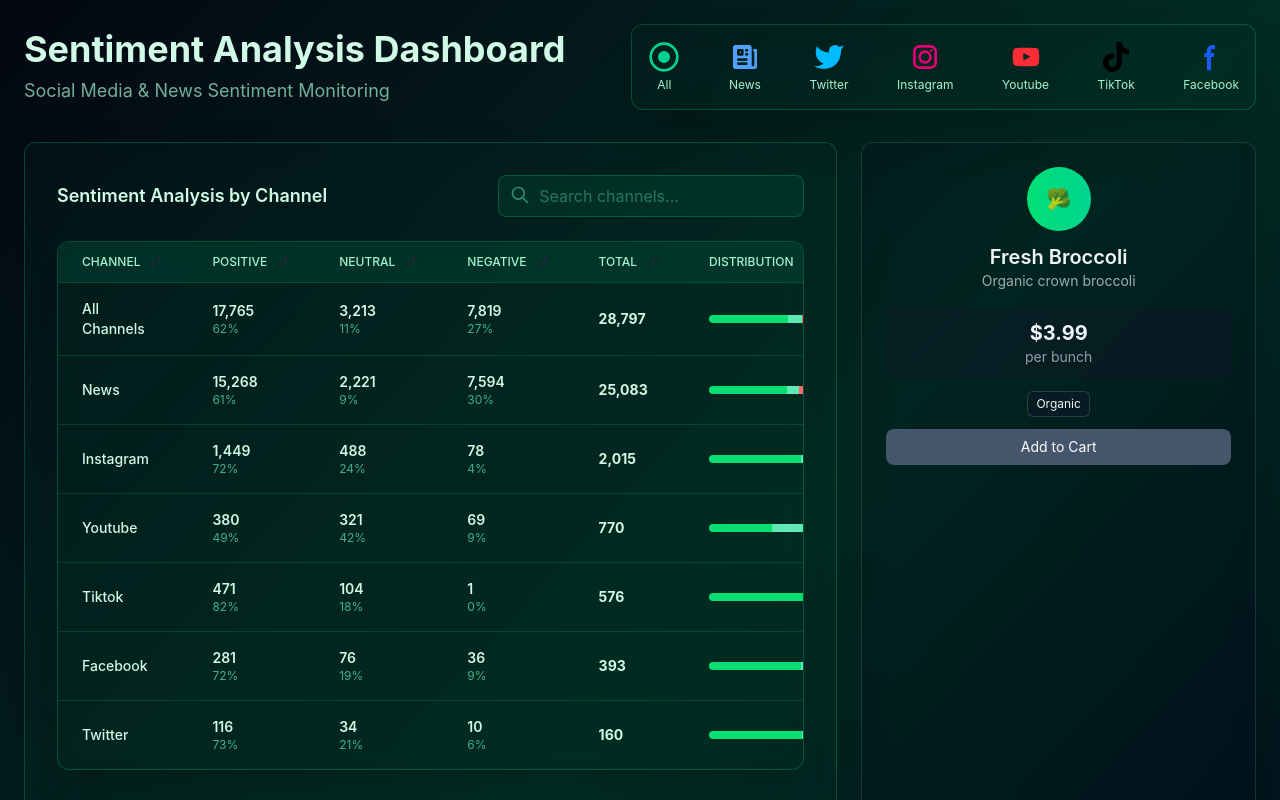
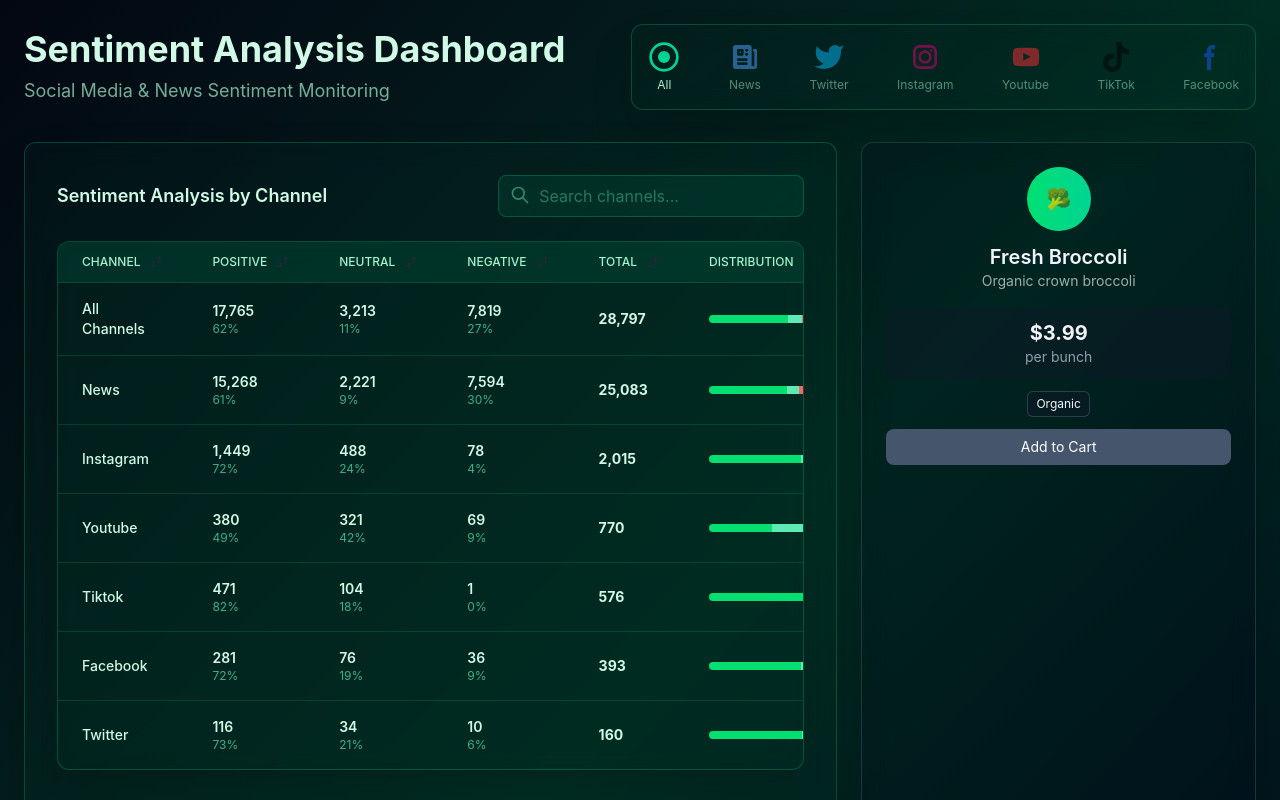
Before and after one commit to ARKANnnur/kaze-tes, a Vue app: page / in a window 1280 px wide. Shown: the top 800 px of the page. Built offline with nearby package versions, Linux system fonts and the light colour scheme.

Commit message:
chore migrate from vuechart to apexcharts

```diff
--- a/package.json
+++ b/package.json
@@ -21,12 +21,12 @@
   },
   "dependencies": {
     "@tailwindcss/vite": "^4.1.12",
-    "chart.js": "^4.5.0",
+    "apexcharts": "^5.3.4",
     "pinia": "^3.0.3",
     "tailwindcss": "^4.1.12",
     "vue": "^3.5.18",
-    "vue-chartjs": "^5.3.2",
-    "vue-router": "^4.5.1"
+    "vue-router": "^4.5.1",
+    "vue3-apexcharts": "^1.8.0"
   },
   "devDependencies": {
     "@tsconfig/node22": "^22.0.2",
--- /dev/null
+++ b/src/components/icons/IconChannel.vue
@@ -0,0 +1,113 @@
+<script setup lang="ts">
+import { computed } from 'vue'
+
+interface Props {
+  name: string
+}
+
+const props = defineProps<Props>()
+</script>
+
+<template>
+  <!-- ALL -->
+  <svg
+    v-if="name === 'all'"
+    xmlns="http://www.w3.org/2000/svg"
+    class="w-8 h-8 text-emerald-400"
+    fill="none"
+    viewBox="0 0 24 24"
+    stroke="currentColor"
+  >
+    <circle cx="12" cy="12" r="10" stroke-width="2" />
+    <circle cx="12" cy="12" r="4" fill="currentColor" />
+  </svg>
+
+  <!-- NEWS -->
+  <svg
+    v-else-if="name === 'news'"
+    class="w-8 h-8 text-blue-400"
+    xmlns="http://www.w3.org/2000/svg"
+    fill="currentColor"
+    viewBox="0 0 24 24"
+  >
+    <path
+      fill-rule="evenodd"
+      d="M5 3a2 2 0 0 0-2 2v14a2 2 0 0 0 2 2h11.5c.07 0 .14-.007.207-.021.095.014.193.021.293.021h2a2 2 0 0 0 2-2V7a1 1 0 0 0-1-1h-1a1 1 0 1 0 0 2v11h-2V5a2 2 0 0 0-2-2H5Zm7 4a1 1 0 0 1 1-1h.5a1 1 0 1 1 0 2H13a1 1 0 0 1-1-1Zm0 3a1 1 0 0 1 1-1h.5a1 1 0 1 1 0 2H13a1 1 0 0 1-1-1Zm-6 4a1 1 0 0 1 1-1h6a1 1 0 1 1 0 2H7a1 1 0 0 1-1-1Zm0 3a1 1 0 0 1 1-1h6a1 1 0 0 1 0 2H7a1 1 0 0 1-1-1ZM7 6a1 1 0 0 0-1 1v3a1 1 0 0 0 1 1h3a1 1 0 0 0 1-1V7a1 1 0 0 0-1-1H7Zm1 3V8h1v1H8Z"
+      clip-rule="evenodd"
+    />
+  </svg>
+
+  <!-- TWITTER -->
+  <svg
+    v-else-if="name === 'twitter'"
+    xmlns="http://www.w3.org/2000/svg"
+    class="w-8 h-8 text-sky-400"
+    viewBox="0 0 24 24"
+    fill="currentColor"
+  >
+    <path
+      d="M23 3a10.9 10.9 0 0 1-3.14 1.53 4.48 4.48 0 0 0-7.86 3v1A10.66
+                10.66 0 0 1 3 4s-4 9 5 13a11.64 11.64 0
+                0 1-7 2c9 5 20 0 20-11.5a4.5 4.5 0
+                0 0-.08-.83A7.72 7.72 0 0 0 23 3z"
+    />
+  </svg>
+
+  <!-- Instagram -->
+  <svg
+    v-else-if="name === 'instagram'"
+    class="w-8 h-8 text-pink-600"
+    xmlns="http://www.w3.org/2000/svg"
+    fill="none"
+    viewBox="0 0 24 24"
+  >
+    <path
+      fill="currentColor"
+      fill-rule="evenodd"
+      d="M3 8a5 5 0 0 1 5-5h8a5 5 0 0 1 5 5v8a5 5 0 0 1-5 5H8a5 5 0 0 1-5-5V8Zm5-3a3 3 0 0 0-3 3v8a3 3 0 0 0 3 3h8a3 3 0 0 0 3-3V8a3 3 0 0 0-3-3H8Zm7.597 2.214a1 1 0 0 1 1-1h.01a1 1 0 1 1 0 2h-.01a1 1 0 0 1-1-1ZM12 9a3 3 0 1 0 0 6 3 3 0 0 0 0-6Zm-5 3a5 5 0 1 1 10 0 5 5 0 0 1-10 0Z"
+      clip-rule="evenodd"
+    />
+  </svg>
+
+  <!-- Youtube -->
+  <svg
+    v-else-if="name === 'youtube'"
+    class="w-8 h-8 text-red-500"
+    xmlns="http://www.w3.org/2000/svg"
+    fill="currentColor"
+    viewBox="0 0 24 24"
+  >
+    <path
+      fill-rule="evenodd"
+      d="M21.7 8.037a4.26 4.26 0 0 0-.789-1.964 2.84 2.84 0 0 0-1.984-.839c-2.767-.2-6.926-.2-6.926-.2s-4.157 0-6.928.2a2.836 2.836 0 0 0-1.983.839 4.225 4.225 0 0 0-.79 1.965 30.146 30.146 0 0 0-.2 3.206v1.5a30.12 30.12 0 0 0 .2 3.206c.094.712.364 1.39.784 1.972.604.536 1.38.837 2.187.848 1.583.151 6.731.2 6.731.2s4.161 0 6.928-.2a2.844 2.844 0 0 0 1.985-.84 4.27 4.27 0 0 0 .787-1.965 30.12 30.12 0 0 0 .2-3.206v-1.516a30.672 30.672 0 0 0-.202-3.206Zm-11.692 6.554v-5.62l5.4 2.819-5.4 2.801Z"
+      clip-rule="evenodd"
+    />
+  </svg>
+
+  <!-- Tiktok -->
+  <svg
+    v-else-if="name === 'tiktok'"
+    class="w-8 h-8 text-black"
+    xmlns="http://www.w3.org/2000/svg"
+    viewBox="0 0 32 32"
+  >
+    <path
+      d="M16.656 1.029c1.637-0.025 3.262-0.012 4.886-0.025 0.054 2.031 0.878 3.859 2.189 5.213l-0.002-0.002c1.411 1.271 3.247 2.095 5.271 2.235l0.028 0.002v5.036c-1.912-0.048-3.71-0.489-5.331-1.247l0.082 0.034c-0.784-0.377-1.447-0.764-2.077-1.196l0.052 0.034c-0.012 3.649 0.012 7.298-0.025 10.934-0.103 1.853-0.719 3.543-1.707 4.954l0.020-0.031c-1.652 2.366-4.328 3.919-7.371 4.011l-0.014 0c-0.123 0.006-0.268 0.009-0.414 0.009-1.73 0-3.347-0.482-4.725-1.319l0.040 0.023c-2.508-1.509-4.238-4.091-4.558-7.094l-0.004-0.041c-0.025-0.625-0.037-1.25-0.012-1.862 0.49-4.779 4.494-8.476 9.361-8.476 0.547 0 1.083 0.047 1.604 0.136l-0.056-0.008c0.025 1.849-0.050 3.699-0.050 5.548-0.423-0.153-0.911-0.242-1.42-0.242-1.868 0-3.457 1.194-4.045 2.861l-0.009 0.030c-0.133 0.427-0.21 0.918-0.21 1.426 0 0.206 0.013 0.41 0.037 0.61l-0.002-0.024c0.332 2.046 2.086 3.59 4.201 3.59 0.061 0 0.121-0.001 0.181-0.004l-0.009 0c1.463-0.044 2.733-0.831 3.451-1.994l0.010-0.018c0.267-0.372 0.45-0.822 0.511-1.311l0.001-0.014c0.125-2.237 0.075-4.461 0.087-6.698 0.012-5.036-0.012-10.060 0.025-15.083z"
+    />
+  </svg>
+
+  <!-- Facebook -->
+  <svg
+    v-else-if="name === 'facebook'"
+    class="w-8 h-8 text-blue-600"
+    xmlns="http://www.w3.org/2000/svg"
+    fill="currentColor"
+    viewBox="0 0 24 24"
+  >
+    <path
+      fill-rule="evenodd"
+      d="M13.135 6H15V3h-1.865a4.147 4.147 0 0 0-4.142 4.142V9H7v3h2v9.938h3V12h2.021l.592-3H12V6.591A.6.6 0 0 1 12.592 6h.543Z"
+      clip-rule="evenodd"
+    />
+  </svg>
+</template>
--- a/src/components/ui/Header.vue
+++ b/src/components/ui/Header.vue
@@ -1,25 +1,3 @@
-<script setup>
-import { ref, onMounted, onUnmounted } from 'vue'
-
-const isFixed = ref(false)
-
-const handleScroll = () => {
-  if (window.scrollY > 80) {
-    isFixed.value = true
-  } else {
-    isFixed.value = false
-  }
-}
-
-onMounted(() => {
-  window.addEventListener('scroll', handleScroll)
-})
-
-onUnmounted(() => {
-  window.removeEventListener('scroll', handleScroll)
-})
-</script>
-
 <template>
   <div className="mb-8 flex flex-col sm:flex-row sm:items-center sm:justify-between">
     <div class="w-full">
@@ -32,7 +10,7 @@ onUnmounted(() => {
     </div>
     <div
       :class="[
-        'rounded-xl border backdrop-blur-md bg-emerald-950/20 border-emerald-500/30 shadow-2xl  p-4',
+        'rounded-xl border backdrop-blur-md bg-emerald-950/20 border-emerald-500/30 shadow-2xl p-4',
         isFixed ? 'fixed top-5 left-0 z-50 w-full sm:w-auto' : 'relative grow w-full h-full',
       ]"
     >
@@ -43,135 +21,109 @@ onUnmounted(() => {
         ]"
       >
         <!-- All Channels -->
-        <div class="flex flex-col items-center shrink-0 cursor-pointer hover:opacity-80 transition">
-          <svg
-            xmlns="http://www.w3.org/2000/svg"
-            class="w-8 h-8 text-emerald-400"
-            fill="none"
-            viewBox="0 0 24 24"
-            stroke="currentColor"
+        <div
+          @click="setChannel('all')"
+          class="flex flex-col items-center shrink-0 cursor-pointer hover:opacity-80 transition"
+          :class="selectedChannel === 'all' ? 'opacity-100' : 'opacity-50'"
         >
-            <circle cx="12" cy="12" r="10" stroke-width="2" />
-            <circle cx="12" cy="12" r="4" fill="currentColor" />
-          </svg>
+          <IconChannel name="all" />
           <span class="text-xs text-emerald-200 mt-1">All</span>
         </div>
 
         <!-- News -->
-        <div class="flex flex-col items-center shrink-0 cursor-pointer hover:opacity-80 transition">
-          <svg
-            class="w-8 h-8 text-blue-400"
-            aria-hidden="true"
-            xmlns="http://www.w3.org/2000/svg"
-            fill="currentColor"
-            viewBox="0 0 24 24"
+        <div
+          @click="setChannel('news')"
+          class="flex flex-col items-center shrink-0 cursor-pointer hover:opacity-80 transition"
+          :class="selectedChannel === 'news' ? 'opacity-100' : 'opacity-50'"
         >
-            <path
-              fill-rule="evenodd"
-              d="M5 3a2 2 0 0 0-2 2v14a2 2 0 0 0 2 2h11.5c.07 0 .14-.007.207-.021.095.014.193.021.293.021h2a2 2 0 0 0 2-2V7a1 1 0 0 0-1-1h-1a1 1 0 1 0 0 2v11h-2V5a2 2 0 0 0-2-2H5Zm7 4a1 1 0 0 1 1-1h.5a1 1 0 1 1 0 2H13a1 1 0 0 1-1-1Zm0 3a1 1 0 0 1 1-1h.5a1 1 0 1 1 0 2H13a1 1 0 0 1-1-1Zm-6 4a1 1 0 0 1 1-1h6a1 1 0 1 1 0 2H7a1 1 0 0 1-1-1Zm0 3a1 1 0 0 1 1-1h6a1 1 0 1 1 0 2H7a1 1 0 0 1-1-1ZM7 6a1 1 0 0 0-1 1v3a1 1 0 0 0 1 1h3a1 1 0 0 0 1-1V7a1 1 0 0 0-1-1H7Zm1 3V8h1v1H8Z"
-              clip-rule="evenodd"
-            />
-          </svg>
-
+          <IconChannel name="news" />
           <span class="text-xs text-emerald-200 mt-1">News</span>
         </div>
 
         <!-- Twitter -->
-        <div class="flex flex-col items-center shrink-0 cursor-pointer hover:opacity-80 transition">
-          <svg
-            xmlns="http://www.w3.org/2000/svg"
-            class="w-8 h-8 text-sky-400"
-            viewBox="0 0 24 24"
-            fill="currentColor"
+        <div
+          @click="setChannel('twitter')"
+          class="flex flex-col items-center shrink-0 cursor-pointer hover:opacity-80 transition"
+          :class="selectedChannel === 'twitter' ? 'opacity-100' : 'opacity-50'"
         >
-            <path
-              d="M23 3a10.9 10.9 0 0 1-3.14 1.53 4.48 4.48 0 0 0-7.86 3v1A10.66
-        10.66 0 0 1 3 4s-4 9 5 13a11.64 11.64 0
-        0 1-7 2c9 5 20 0 20-11.5a4.5 4.5 0
-        0 0-.08-.83A7.72 7.72 0 0 0 23 3z"
-            />
-          </svg>
+          <IconChannel name="twitter" />
           <span class="text-xs text-emerald-200 mt-1">Twitter</span>
         </div>
 
         <!-- Instagram -->
-        <div class="flex flex-col items-center shrink-0 cursor-pointer hover:opacity-80 transition">
-          <svg
-            class="w-8 h-8 text-pink-600"
-            aria-hidden="true"
-            xmlns="http://www.w3.org/2000/svg"
-            fill="none"
-            viewBox="0 0 24 24"
+        <div
+          @click="setChannel('instagram')"
+          class="flex flex-col items-center shrink-0 cursor-pointer hover:opacity-80 transition"
+          :class="selectedChannel === 'instagram' ? 'opacity-100' : 'opacity-50'"
         >
-            <path
-              fill="currentColor"
-              fill-rule="evenodd"
-              d="M3 8a5 5 0 0 1 5-5h8a5 5 0 0 1 5 5v8a5 5 0 0 1-5 5H8a5 5 0 0 1-5-5V8Zm5-3a3 3 0 0 0-3 3v8a3 3 0 0 0 3 3h8a3 3 0 0 0 3-3V8a3 3 0 0 0-3-3H8Zm7.597 2.214a1 1 0 0 1 1-1h.01a1 1 0 1 1 0 2h-.01a1 1 0 0 1-1-1ZM12 9a3 3 0 1 0 0 6 3 3 0 0 0 0-6Zm-5 3a5 5 0 1 1 10 0 5 5 0 0 1-10 0Z"
-              clip-rule="evenodd"
-            />
-          </svg>
-
+          <IconChannel name="instagram" />
           <span class="text-xs text-emerald-200 mt-1">Instagram</span>
         </div>
 
         <!-- Youtube -->
-        <div class="flex flex-col items-center shrink-0 cursor-pointer hover:opacity-80 transition">
-          <svg
-            class="w-8 h-8 text-red-500"
-            aria-hidden="true"
-            xmlns="http://www.w3.org/2000/svg"
-            fill="currentColor"
-            viewBox="0 0 24 24"
+        <div
+          @click="setChannel('youtube')"
+          class="flex flex-col items-center shrink-0 cursor-pointer hover:opacity-80 transition"
+          :class="selectedChannel === 'youtube' ? 'opacity-100' : 'opacity-50'"
         >
-            <path
-              fill-rule="evenodd"
-              d="M21.7 8.037a4.26 4.26 0 0 0-.789-1.964 2.84 2.84 0 0 0-1.984-.839c-2.767-.2-6.926-.2-6.926-.2s-4.157 0-6.928.2a2.836 2.836 0 0 0-1.983.839 4.225 4.225 0 0 0-.79 1.965 30.146 30.146 0 0 0-.2 3.206v1.5a30.12 30.12 0 0 0 .2 3.206c.094.712.364 1.39.784 1.972.604.536 1.38.837 2.187.848 1.583.151 6.731.2 6.731.2s4.161 0 6.928-.2a2.844 2.844 0 0 0 1.985-.84 4.27 4.27 0 0 0 .787-1.965 30.12 30.12 0 0 0 .2-3.206v-1.516a30.672 30.672 0 0 0-.202-3.206Zm-11.692 6.554v-5.62l5.4 2.819-5.4 2.801Z"
-              clip-rule="evenodd"
-            />
-          </svg>
-
+          <IconChannel name="youtube" />
           <span class="text-xs text-emerald-200 mt-1">Youtube</span>
         </div>
 
         <!-- TikTok -->
-        <div class="flex flex-col items-center shrink-0 cursor-pointer hover:opacity-80 transition">
-          <svg
-            class="w-8 h-8 text-black"
-            viewBox="0 0 32 32"
-            version="1.1"
-            xmlns="http://www.w3.org/2000/svg"
+        <div
+          @click="setChannel('tiktok')"
+          class="flex flex-col items-center shrink-0 cursor-pointer hover:opacity-80 transition"
+          :class="selectedChannel === 'tiktok' ? 'opacity-100' : 'opacity-50'"
         >
-            <g id="SVGRepo_bgCarrier" stroke-width="0"></g>
-            <g id="SVGRepo_tracerCarrier" stroke-linecap="round" stroke-linejoin="round"></g>
-            <g id="SVGRepo_iconCarrier">
-              <title>tiktok</title>
-              <path
-                d="M16.656 1.029c1.637-0.025 3.262-0.012 4.886-0.025 0.054 2.031 0.878 3.859 2.189 5.213l-0.002-0.002c1.411 1.271 3.247 2.095 5.271 2.235l0.028 0.002v5.036c-1.912-0.048-3.71-0.489-5.331-1.247l0.082 0.034c-0.784-0.377-1.447-0.764-2.077-1.196l0.052 0.034c-0.012 3.649 0.012 7.298-0.025 10.934-0.103 1.853-0.719 3.543-1.707 4.954l0.020-0.031c-1.652 2.366-4.328 3.919-7.371 4.011l-0.014 0c-0.123 0.006-0.268 0.009-0.414 0.009-1.73 0-3.347-0.482-4.725-1.319l0.040 0.023c-2.508-1.509-4.238-4.091-4.558-7.094l-0.004-0.041c-0.025-0.625-0.037-1.25-0.012-1.862 0.49-4.779 4.494-8.476 9.361-8.476 0.547 0 1.083 0.047 1.604 0.136l-0.056-0.008c0.025 1.849-0.050 3.699-0.050 5.548-0.423-0.153-0.911-0.242-1.42-0.242-1.868 0-3.457 1.194-4.045 2.861l-0.009 0.030c-0.133 0.427-0.21 0.918-0.21 1.426 0 0.206 0.013 0.41 0.037 0.61l-0.002-0.024c0.332 2.046 2.086 3.59 4.201 3.59 0.061 0 0.121-0.001 0.181-0.004l-0.009 0c1.463-0.044 2.733-0.831 3.451-1.994l0.010-0.018c0.267-0.372 0.45-0.822 0.511-1.311l0.001-0.014c0.125-2.237 0.075-4.461 0.087-6.698 0.012-5.036-0.012-10.060 0.025-15.083z"
-              ></path>
-            </g>
-          </svg>
+          <IconChannel name="tiktok" />
           <span class="text-xs text-emerald-200 mt-1">TikTok</span>
         </div>
 
         <!-- Facebook -->
-        <div class="flex flex-col items-center shrink-0 cursor-pointer hover:opacity-80 transition">
-          <svg
-            class="w-8 h-8 text-blue-600"
-            aria-hidden="true"
-            xmlns="http://www.w3.org/2000/svg"
-            fill="currentColor"
-            viewBox="0 0 24 24"
+        <div
+          @click="setChannel('facebook')"
+          class="flex flex-col items-center shrink-0 cursor-pointer hover:opacity-80 transition"
+          :class="selectedChannel === 'facebook' ? 'opacity-100' : 'opacity-50'"
         >
-            <path
-              fill-rule="evenodd"
-              d="M13.135 6H15V3h-1.865a4.147 4.147 0 0 0-4.142 4.142V9H7v3h2v9.938h3V12h2.021l.592-3H12V6.591A.6.6 0 0 1 12.592 6h.543Z"
-              clip-rule="evenodd"
-            />
-          </svg>
-
+          <IconChannel name="facebook" />
           <span class="text-xs text-emerald-200 mt-1">Facebook</span>
         </div>
       </div>
     </div>
   </div>
 </template>
+
+<script setup>
+import { ref, onMounted, onUnmounted } from 'vue'
+import { useSentimentStore } from '@/stores/sentimentStore'
+
+import IconChannel from '@/components/icons/IconChannel.vue'
+
+const sentimentStore = useSentimentStore()
+const isFixed = ref(false)
+
+// state active channel
+const selectedChannel = ref('all')
+
+// handle scroll buat sticky
+const handleScroll = () => {
+  isFixed.value = window.scrollY > 80
+}
+
+// update store kalau ganti channel
+const setChannel = (channel) => {
+  selectedChannel.value = channel
+  sentimentStore.setActiveChannel(channel)
+}
+
+// pas mount, sync dari store
+onMounted(() => {
+  selectedChannel.value = sentimentStore.activeChannel
+  window.addEventListener('scroll', handleScroll)
+})
+
+onUnmounted(() => {
+  window.removeEventListener('scroll', handleScroll)
+})
+</script>
```
Also changed, not shown: src/features/sentiment/FilterDropdown.vue (+1 -10 lines), 1 other file (tests, documents, lock files or other folders). Lines whose indentation alone changed are shown as unchanged.
